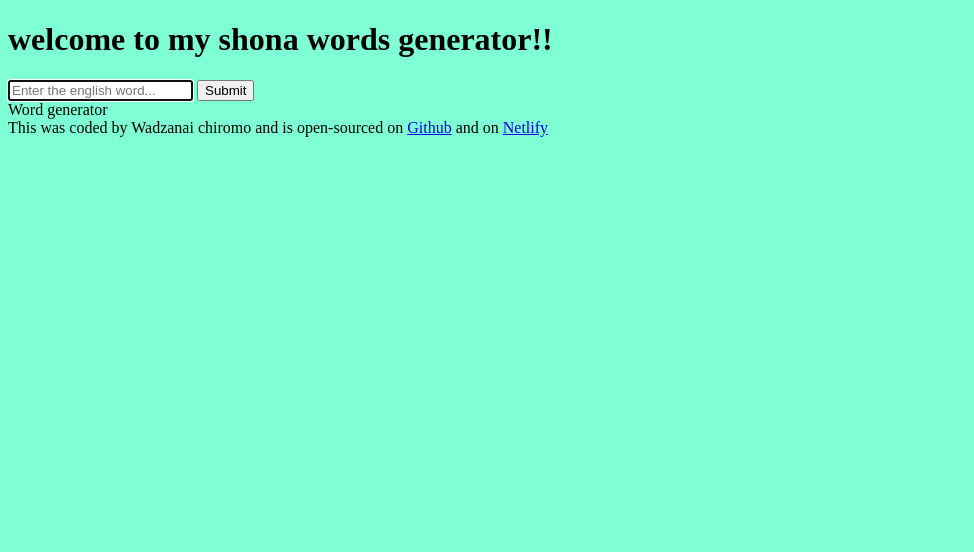
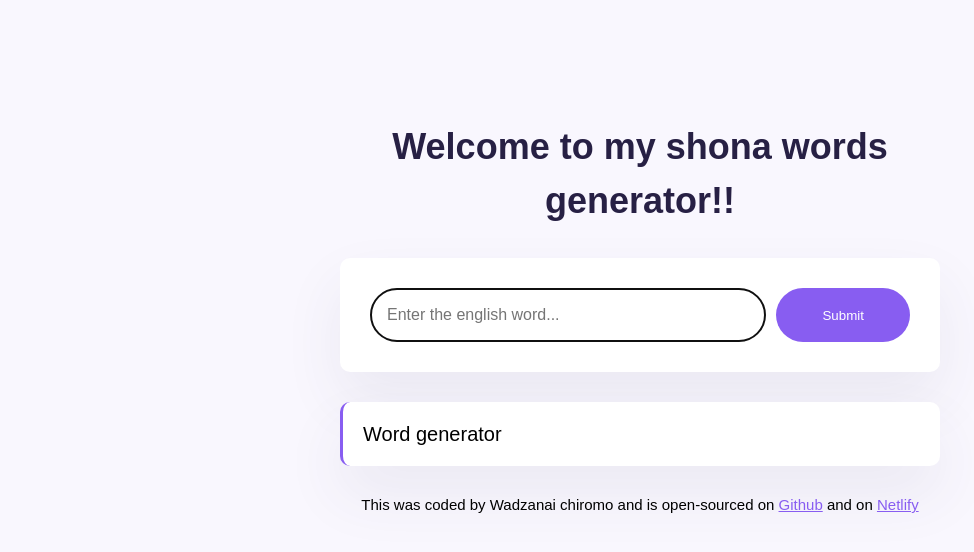
Before and after one commit to Wawiechichie/words-generator, a plain HTML site: page index.html in a window 1280 px wide. Shown: the whole page, without its empty margins (0-974 px from the left). Drawn offline with Linux system fonts and the light colour scheme.

Commit message:
added styling to the project

```diff
--- a/index.html
+++ b/index.html
@@ -4,12 +4,13 @@
     <meta charset="UTF-8">
     <meta name="viewport" content="width=device-width, initial-scale=1.0">
    <link rel="stylesheet" href="style.css">
-    <title>poem generator</title>
+    <title>words generator</title>
 </head>
 <body>
+    <div class="container">
     <header>
     <h1>
-        welcome to my shona words generator!!
+        Welcome to my shona words generator!!
     </h1>
 </header>
 <main>
@@ -19,16 +20,18 @@
         autofocus
         required
         autocomplete="off"
+        class="instructions"
         />
-    <input type="submit"/>
+    <input type="submit" class="button"/>
     </form>
-    <div>
+    <div class="words">
         Word generator
     </div>
 </main>
     <footer>
         This was coded by Wadzanai chiromo and is open-sourced on <a href="https://github.com/Wawiechichie" target="_blank">Github</a> and on <a href="https://app.netlify.com/teams/wawiechichie/projects" target="_blank"> Netlify </a>
     </footer>
+    </div>
     <script src="index.js"></script>
 </body>
 </html>
--- a/style.css
+++ b/style.css
@@ -1,3 +1,71 @@
 body{
-    background-color: aquamarine;
+    background-color: #f9f7fe;
+    font-family: Arial, Helvetica, sans-serif;
 }
+a{
+    color: #885df1;
+}
+
+.container{
+    margin: 120px auto;
+    max-width: 600px;
+}
+
+header{
+    margin-bottom: 30px;
+
+}
+
+h1{
+    text-align: center;
+    font-weight: 900;
+    font-size: 36px;
+    line-height: 1.5;
+    color: #272044;
+
+}
+
+
+form{
+    padding: 30px;
+    background-color: white;
+    box-shadow: 0px 28px 60px rgba(65, 58, 100, 0.08);
+    border-radius: 10px;
+    display: flex;
+    margin-bottom: 30px;
+}
+.instructions{
+    padding: 16px;
+    border: 1px solid rgba(39, 33, 66, 0.5);
+    width: 80% ;
+    font-size: 16px;
+    border-radius: 50px;
+    line-height: 20px ;
+    color: #272044;
+
+}
+.button{
+margin-left: 10px;
+background-color: #885df1;
+color: white;
+border: none;
+width: 150px;
+border-radius: 50px;
+padding: 14px 24px;
+}
+
+.words{
+    font-size: 20px;
+    background-color: white;
+    padding: 20px;
+    line-height: 24px;
+    font-weight: 400;
+    border-left: 3px solid#885df1 ;
+    box-shadow: 0px 28px 60px rgba(65, 58, 100, 0.08);
+    border-radius: 10px;
+}
+footer{
+    text-align: center;
+    font-size: 15px;
+    margin-top: 30px;
+}
```
